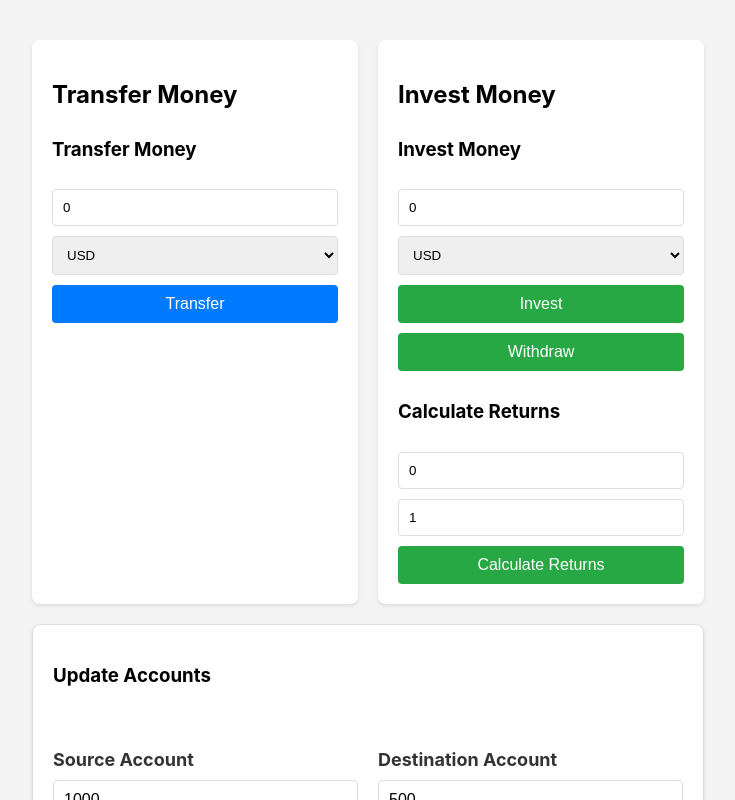
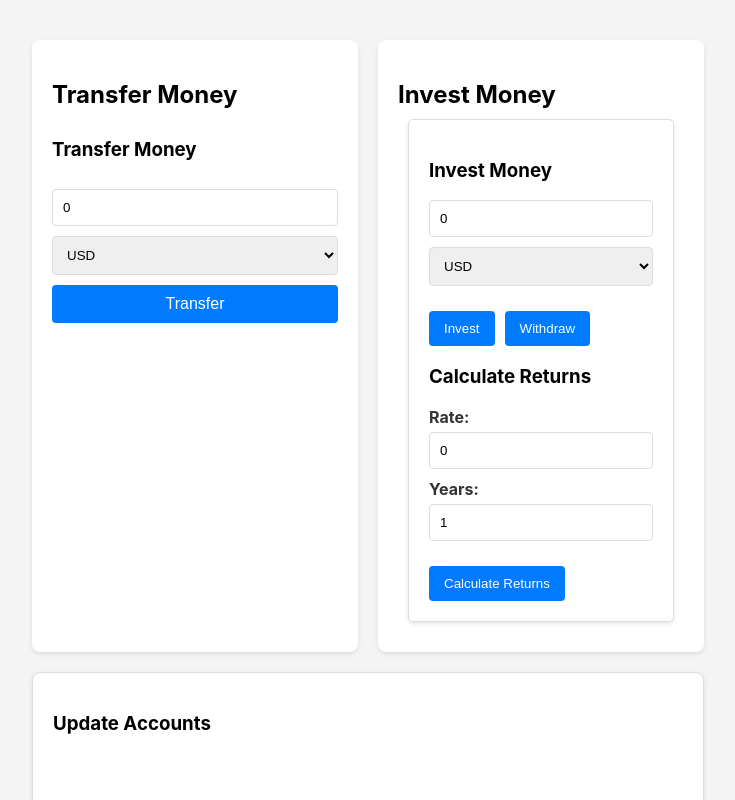
Before and after one commit to Rosu-Andrei/Money-Typescript, a React (Create React App) app: page / in a window 1280 px wide. Shown: the top 800 px of the page, without its empty margins (272-1007 px from the left). Built offline with nearby package versions, Linux system fonts and the light colour scheme.

Commit message:
create-UI - added updates to the UI code.

```diff
--- a/src/Main.tsx
+++ b/src/Main.tsx
@@ -27,6 +27,6 @@ console.log("Final destination: ", receiverAccount);
 console.log("\n");
 
 
-const investmentAmount = new Money(150, "USD");
-const returns = investService.calculateReturns(investmentAmount, 0.15, 2);
+const investmentAmount = new Money(100, "USD");
+const returns = investService.calculateReturns(investmentAmount, 0.15, 5);
 console.log("returns: ", Math.trunc(returns.value));
--- a/src/component/InvestComponent.tsx
+++ b/src/component/InvestComponent.tsx
@@ -1,12 +1,12 @@
 // src/components/InvestComponent.tsx
 
-import React, { useState } from 'react';
-import { Money } from "../model/Money";
-import { Account } from "../model/Account";
-import { InvestService } from "../service/InvestService";
-import { MoneyOperations } from "../model/MoneyOperations";
-import { TransferService } from "../service/TransferService";
-import { ConvertService } from "../service/ConvertService";
+import React, {useState} from 'react';
+import {Money} from "../model/Money";
+import {Account} from "../model/Account";
+import {InvestService} from "../service/InvestService";
+import {MoneyOperations} from "../model/MoneyOperations";
+import {TransferService} from "../service/TransferService";
+import {ConvertService} from "../service/ConvertService";
 import styles from '../styles/InvestComponent.module.css';
 
 interface InvestComponentProps {
@@ -22,7 +22,7 @@ const InvestComponent: React.FC<InvestComponentProps> = ({
                                                              setSourceAccount,
                                                              setDestAccount
                                                          }) => {
-    const [amount, setAmount] = useState<Money>({ value: 0, currency: 'USD' });
+    const [amount, setAmount] = useState<Money>({value: 0, currency: 'USD'});
     const [rate, setRate] = useState<number>(0);
     const [years, setYears] = useState<number>(1);
 
@@ -34,8 +34,8 @@ const InvestComponent: React.FC<InvestComponentProps> = ({
     const handleInvest = () => {
         try {
             investService.invest(amount, sourceAccount, destAccount);
-            setSourceAccount({ ...sourceAccount });
-            setDestAccount({ ...destAccount });
+            setSourceAccount({...sourceAccount});
+            setDestAccount({...destAccount});
         } catch (error) {
             alert(error);
         }
@@ -44,15 +44,15 @@ const InvestComponent: React.FC<InvestComponentProps> = ({
     const handleWithdraw = () => {
         try {
             investService.withdraw(amount, sourceAccount, destAccount);
-            setSourceAccount({ ...sourceAccount });
-            setDestAccount({ ...destAccount });
+            setSourceAccount({...sourceAccount});
+            setDestAccount({...destAccount});
         } catch (error) {
             alert(error);
         }
     };
 
     const handleCalculateReturns = () => {
-        const returns = investService.calculateReturns(amount, rate, years);
+        const returns = investService.calculateReturns(amount, rate / 100, years);
         alert(`Returns after ${years} years: ${returns.value} ${returns.currency}`);
     };
 
@@ -63,12 +63,12 @@ const InvestComponent: React.FC<InvestComponentProps> = ({
                 <input
                     type="number"
                     value={amount.value}
-                    onChange={(e) => setAmount({ ...amount, value: parseInt(e.target.value, 10) })}
+                    onChange={(e) => setAmount({...amount, value: parseInt(e.target.value, 10)})}
                     placeholder="Amount"
                 />
                 <select
                     value={amount.currency}
-                    onChange={(e) => setAmount({ ...amount, currency: e.target.value })}
+                    onChange={(e) => setAmount({...amount, currency: e.target.value})}
                 >
                     <option value="USD">USD</option>
                     <option value="EUR">EUR</option>
@@ -79,13 +79,17 @@ const InvestComponent: React.FC<InvestComponentProps> = ({
 
             <h3>Calculate Returns</h3>
             <div className={styles.inputGroup}>
+                <label className={styles.label} htmlFor="rate">Rate:</label>
                 <input
+                    id="rate"
                     type="number"
                     value={rate}
                     onChange={(e) => setRate(parseFloat(e.target.value))}
                     placeholder="Rate"
                 />
+                <label className={styles.label} htmlFor="years">Years:</label>
                 <input
+                    id="years"
                     type="number"
                     value={years}
                     onChange={(e) => setYears(parseInt(e.target.value, 10))}
--- a/src/service/InvestService.tsx
+++ b/src/service/InvestService.tsx
@@ -28,7 +28,7 @@ export class InvestService implements InvestInterface<Money> {
     }
 
     /**
-     * we consider that the rate is cumulated yearly.
+     * we consider that the rate is cumulated yearly. (compound interest).
      */
     calculateReturns(amount: Money, rate: number, years: number): Money {
         const multiplayer = Math.pow(1 + rate, years);
--- a/src/styles/InvestComponent.module.css
+++ b/src/styles/InvestComponent.module.css
@@ -1,34 +1,50 @@
 /* src/styles/InvestComponent.module.css */
 
 .investContainer {
-    display: flex;
-    flex-direction: column;
-    gap: 10px;
+    padding: 20px;
+    border: 1px solid #ddd;
+    border-radius: 5px;
+    background-color: #fff;
+    box-shadow: 0 2px 4px rgba(0, 0, 0, 0.1);
+    margin: 10px;
 }
 
 .inputGroup {
     display: flex;
     flex-direction: column;
-    gap: 10px;
+    margin-bottom: 15px;
 }
 
 .inputGroup input,
 .inputGroup select {
     padding: 10px;
+    margin-bottom: 10px;
     border: 1px solid #ddd;
     border-radius: 4px;
 }
 
+.inputGroup label {
+    margin-bottom: 5px;
+    font-weight: bold;
+    color: #333;
+}
+
 .button {
-    background-color: #28a745;
+    padding: 10px 15px;
+    border: none;
+    border-radius: 4px;
+    background-color: #007bff;
     color: #fff;
-    border: none;
-    padding: 10px;
-    border-radius: 4px;
     cursor: pointer;
-    font-size: 16px;
+    margin-right: 10px;
 }
 
 .button:hover {
-    background-color: #218838;
+    background-color: #0056b3;
 }
+
+.header {
+    font-size: 1.5em;
+    color: #333;
+    margin-bottom: 20px;
+}
```
